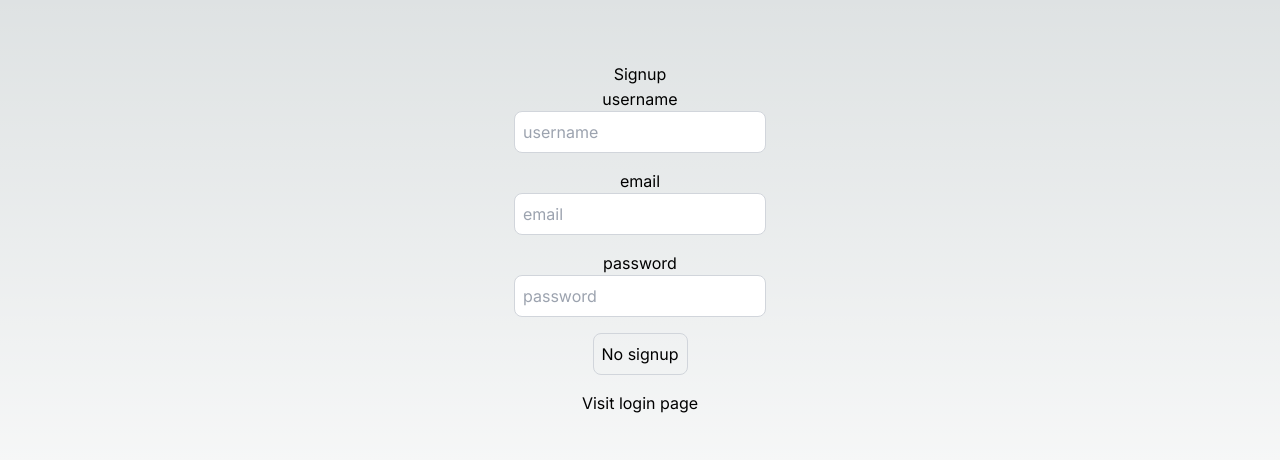
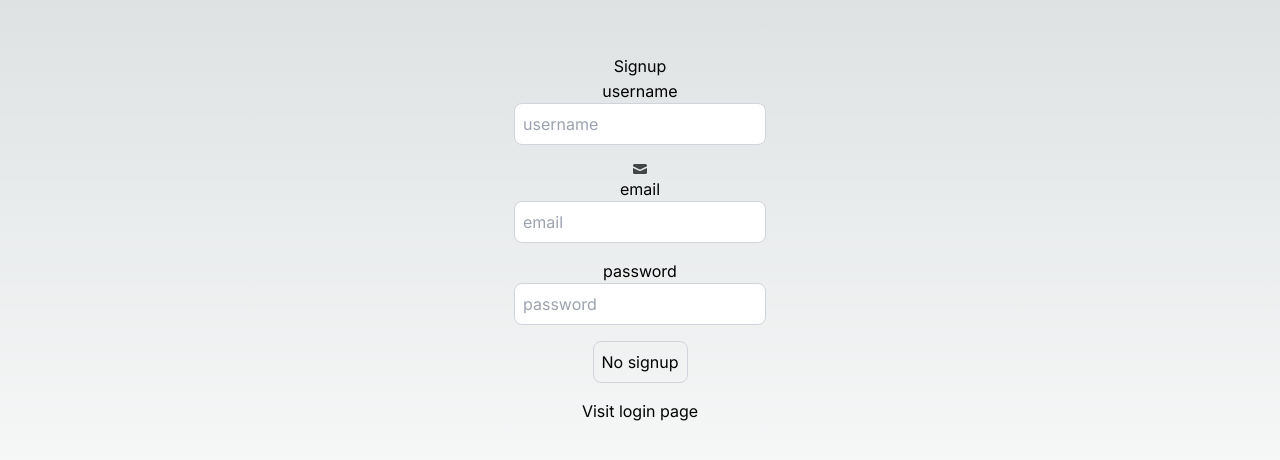
Before and after one commit to roshan-jha-23/AuthenticationNextJs, a Next.js app: page /signup in a window 1280 px wide. Shown: the part 162-622 px from the top of the page. Built offline with nearby package versions, Linux system fonts and the light colour scheme.

Commit message:
final devolpment check

```diff
--- a/src/app/signup/page.tsx
+++ b/src/app/signup/page.tsx
@@ -46,7 +46,12 @@
     <div className="flex flex-col items-center justify-center min-h-screen py-2">
       <h1>{loading ? "Processing" : "Signup"}</h1>
       <hr />
-      <label htmlFor="username">username</label>
+      <label
+        htmlFor="username"
+        className="input input-bordered flex items-center gap-2"
+      >
+        username
+      </label>
       <input
         className="p-2 border border-gray-300 rounded-lg mb-4 focus:outline-none focus:border-gray-600 text-black"
         id="username"
@@ -55,6 +60,16 @@
         onChange={(e) => setUser({ ...user, username: e.target.value })}
         placeholder="username"
       />
+      <svg
+        xmlns="http://www.w3.org/2000/svg"
+        viewBox="0 0 16 16"
+        fill="currentColor"
+        className="w-4 h-4 opacity-70"
+      >
+        <path d="M2.5 3A1.5 1.5 0 0 0 1 4.5v.793c.026.009.051.02.076.032L7.674 8.51c.206.1.446.1.652 0l6.598-3.185A.755.755 0 0 1 15 5.293V4.5A1.5 1.5 0 0 0 13.5 3h-11Z" />
+        <path d="M15 6.954 8.978 9.86a2.25 2.25 0 0 1-1.956 0L1 6.954V11.5A1.5 1.5 0 0 0 2.5 13h11a1.5 1.5 0 0 0 1.5-1.5V6.954Z" />
+      </svg>
+
       <label htmlFor="email">email</label>
       <input
         className="p-2 border border-gray-300 rounded-lg mb-4 focus:outline-none focus:border-gray-600 text-black"
@@ -65,6 +80,7 @@
         placeholder="email"
       />
       <label htmlFor="password">password</label>
+
       <input
         className="p-2 border border-gray-300 rounded-lg mb-4 focus:outline-none focus:border-gray-600 text-black"
         id="password"
--- a/src/components/Navbar.tsx
+++ b/src/components/Navbar.tsx
@@ -18,22 +18,14 @@
             item="Home"
           ></MenuItem>
         </Link>
-        <MenuItem setActive={setActive} active={active} item="Our Courses">
+        <MenuItem setActive={setActive} active={active} item="Setup">
           <div className="flex flex-col space-y-4 text-small">
-            <HoveredLink href="/courses">All Courses </HoveredLink>
-            <HoveredLink href="/courses">Basic Music Theory</HoveredLink>
-            <HoveredLink href="/courses">Advanced Composition</HoveredLink>
-            <HoveredLink href="/courses">Songwriting </HoveredLink>
-            <HoveredLink href="/courses">Music Production </HoveredLink>
+            <HoveredLink href="/signup">Signup </HoveredLink>
+            <HoveredLink href="/login">Login</HoveredLink>
+
           </div>
         </MenuItem>
-        <Link href={"/contact"}>
-          <MenuItem
-            setActive={setActive}
-            active={active}
-            item="Contact Us"
-          ></MenuItem>
-        </Link>
+
       </Menu>
     </div>
   );
```
